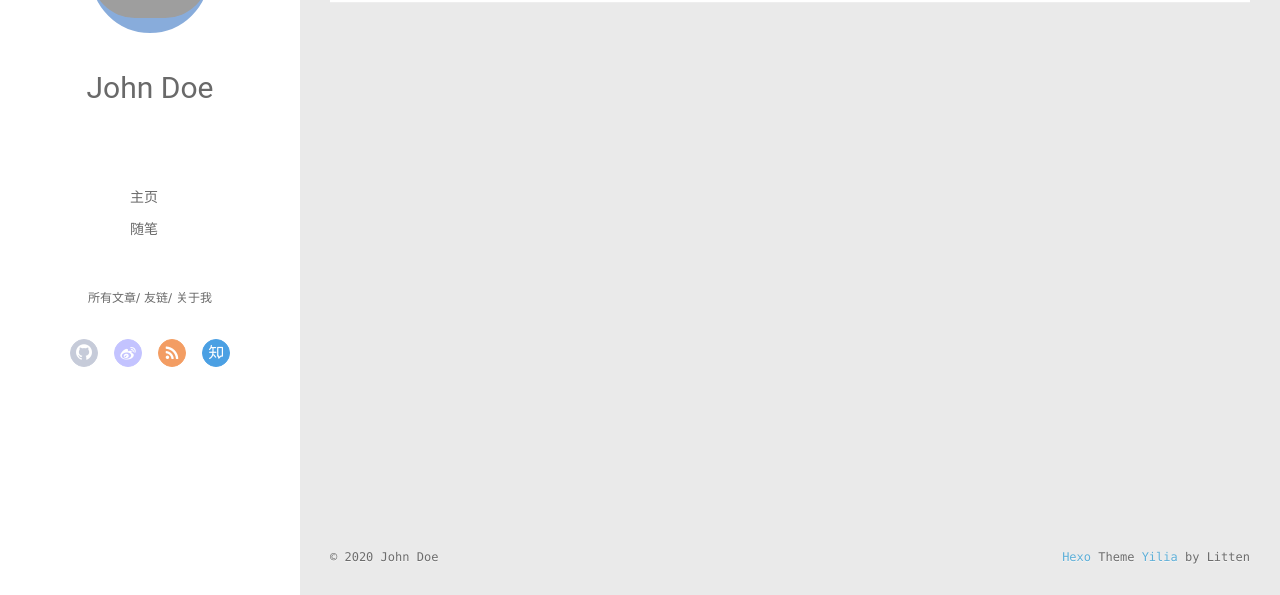
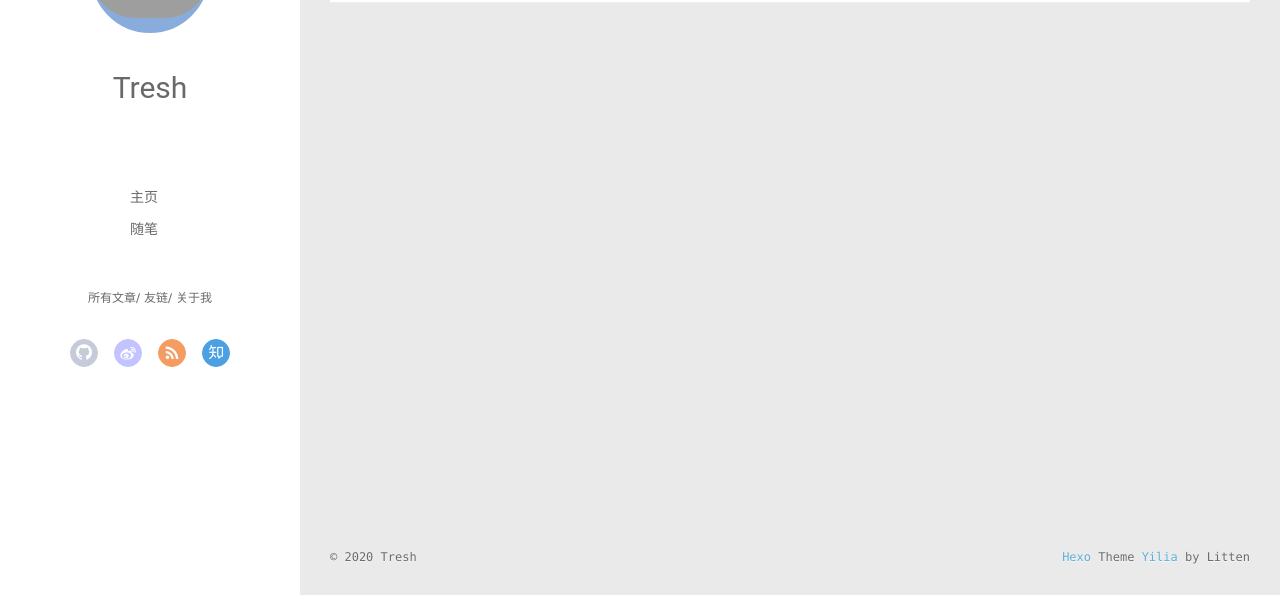
Before and after one commit to supportTresh/supportTresh.github.io, a plain HTML site: page archives/index.html in a window 1280 px wide. Shown: the part 202-797 px from the top of the page. Drawn offline with Linux system fonts and the light colour scheme; grey boxes are pictures that could not be loaded.

Commit message:
Site updated: 2020-05-18 13:23:49

```diff
--- a/archives/index.html
+++ b/archives/index.html
@@ -13,7 +13,7 @@
 <meta property="og:url" content="http://yoursite.com/archives/index.html">
 <meta property="og:site_name" content="Hexo">
 <meta property="og:locale" content="en_US">
-<meta property="article:author" content="John Doe">
+<meta property="article:author" content="Tresh">
 <meta name="twitter:card" content="summary">
 
     <link rel="alternative" href="/atom.xml" title="Hexo" type="application/atom+xml">
@@ -46,7 +46,7 @@
 			<img src="https://avatars0.githubusercontent.com/u/51893453?s=60&amp;v=4" class="js-avatar">
 		</a>
 		<hgroup>
-		  <h1 class="header-author"><a href="/">John Doe</a></h1>
+		  <h1 class="header-author"><a href="/">Tresh</a></h1>
 		</hgroup>
 
 
@@ -104,7 +104,7 @@
 				<img src="https://avatars0.githubusercontent.com/u/51893453?s=60&amp;v=4" class="js-avatar">
 			</div>
 			<hgroup>
-			  <h1 class="header-author js-header-author">John Doe</h1>
+			  <h1 class="header-author js-header-author">Tresh</h1>
 			</hgroup>
 
 
@@ -229,7 +229,7 @@
   <div class="outer">
     <div id="footer-info">
     	<div class="footer-left">
-    		&copy; 2020 John Doe
+    		&copy; 2020 Tresh
     	</div>
       	<div class="footer-right">
       		<a href="http://hexo.io/" target="_blank">Hexo</a>  Theme <a href="https://github.com/litten/hexo-theme-yilia" target="_blank">Yilia</a> by Litten
```
Also changed, not shown: 2020/05/18/hello-world/index.html (+4 -4 lines), 2020/05/18/my-first-blog/index.html (+4 -4 lines), archives/2020/05/index.html (+4 -4 lines), archives/2020/index.html (+4 -4 lines), index.html (+4 -4 lines).
